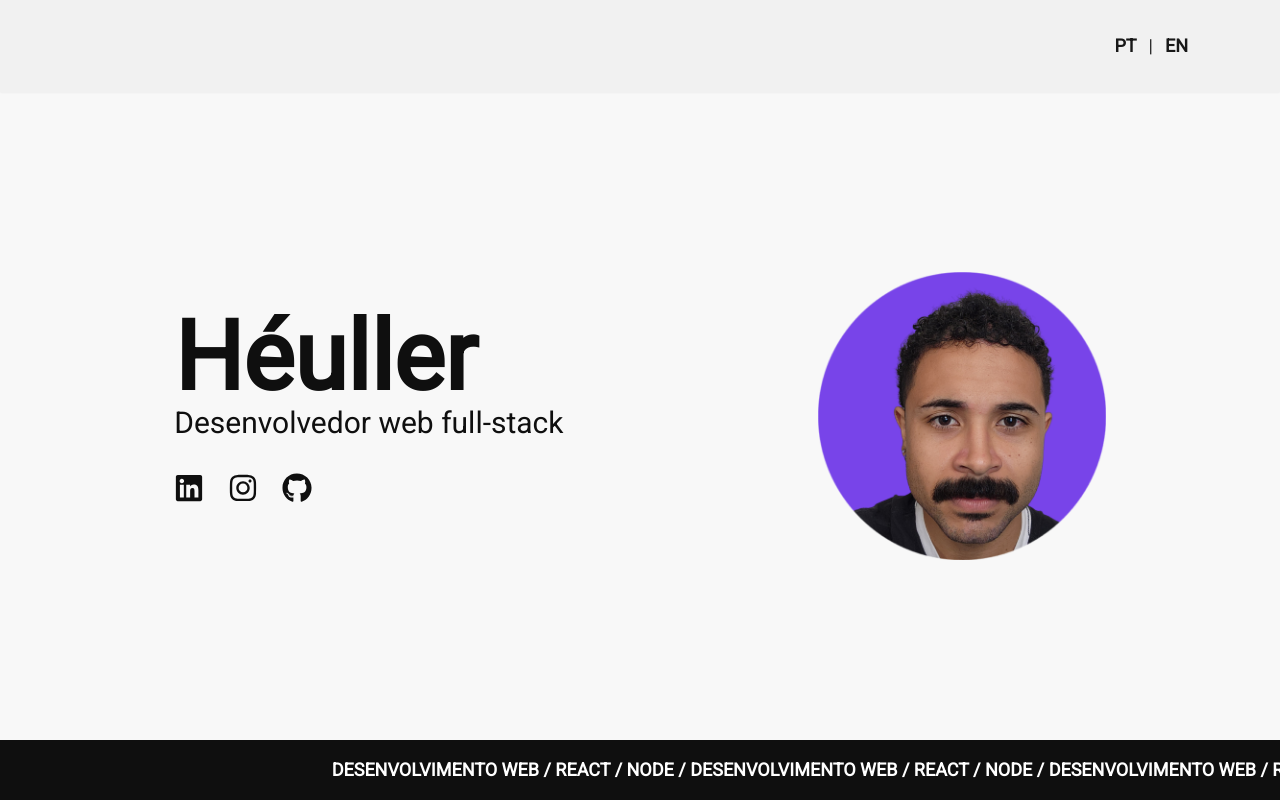
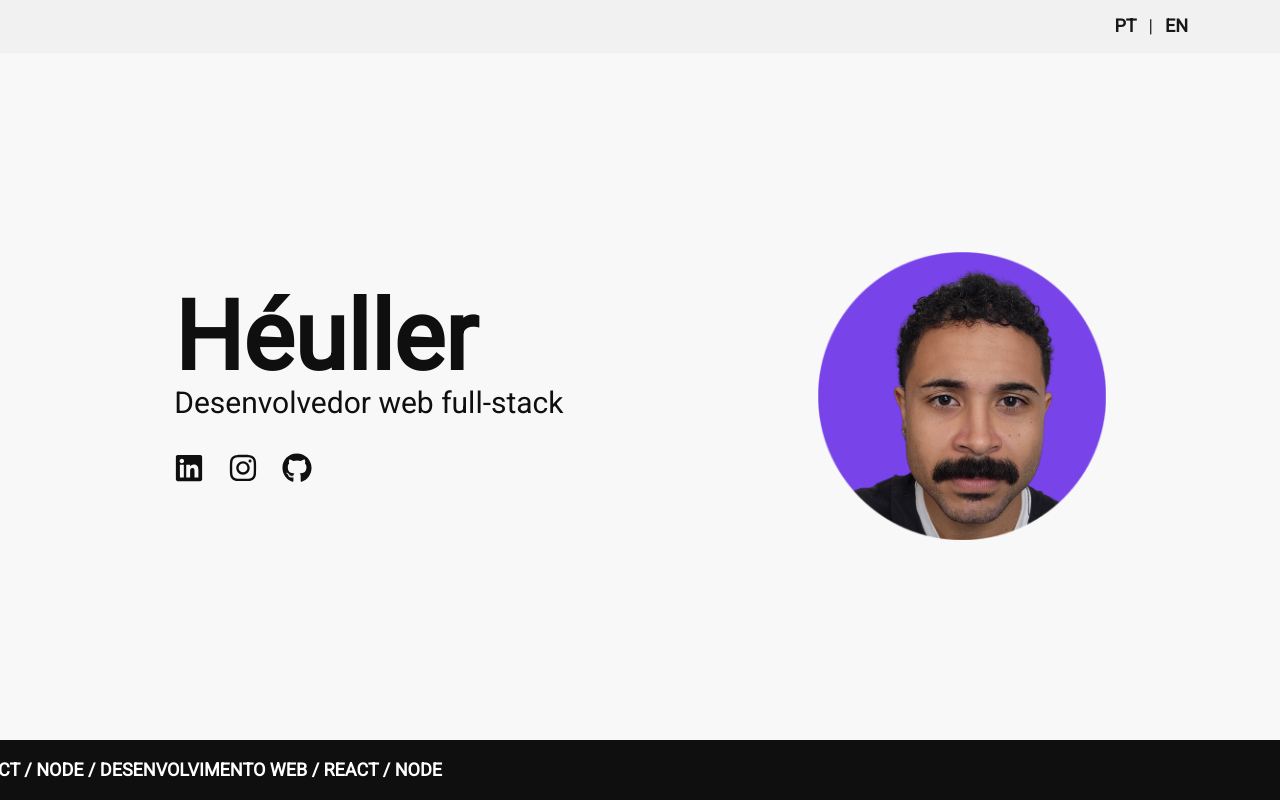
Before and after one commit to heullersuarez/curriculum, a Next.js app: page / in a window 1280 px wide. Shown: the top 800 px of the page. Built offline with nearby package versions, Linux system fonts and the light colour scheme.

Commit message:
starting  about me

```diff
--- a/src/app/components/AboutMe.js
+++ b/src/app/components/AboutMe.js
@@ -6,9 +6,7 @@ export default function AboutMe() {
     return (
         <section className="h-1/2 bg-primary flex items-center justify-center">
           <motion.div
-            className="h-52 w-52 bg-white"
-            initial={{ opacity: 0 }}
-            animate={{ opacity: 1 }}/>
+            className="h-52 w-52 bg-white"/>
         </section>
     );
 }
--- a/src/app/components/HeaderBottomBar.js
+++ b/src/app/components/HeaderBottomBar.js
@@ -1,7 +1,7 @@
 "use client";
 
-import '@/app/styles/headerBottomBar.css';
 import { useEffect, useRef, useState } from 'react';
+import { motion } from "framer-motion";
 
 export default function HeaderBar() {
 
@@ -32,14 +32,15 @@ export default function HeaderBar() {
 
     return (
         <div className="bg-dark text-white overflow-hidden flex" ref={divRef}>
-            <p className="scroll-animation py-4 text-sm  md:text-lg uppercase font-semibold text-center whitespace-nowrap">
-                <span ref={textRef} className={textWidth ? "text-white": "text-black"}>
-                    {dynamicText}
-                </span>
-                <span ref={textRef} className={textWidth ? "text-white": "text-black"}>
-                    {dynamicText.slice(0,-1)}
-                </span>
-            </p>
+             <motion.div
+                animate={{ x: ['100vw', '10vw', '-100vw'] }}
+                transition={{ ease: "backOut", duration: 10, repeat: Infinity }}>
+                <p className="py-4 text-sm  md:text-lg uppercase font-semibold text-end whitespace-nowrap  w-full">
+                    <span ref={textRef} className={textWidth ? "text-white": "text-black"}>
+                        {dynamicText.slice(0,-1)}
+                    </span>
+                </p>
+            </motion.div>
         </div>
     )
 }
--- a/src/app/components/HeaderLanguageBar.js
+++ b/src/app/components/HeaderLanguageBar.js
@@ -1,6 +1,6 @@
 export default function () {
     return(
-        <div className="bg-light opacity-90 shadow-sm flex justify-end items-center md:px-20 py-3 md:py-8 text-lg">
+        <div className="bg-light opacity-90 shadow-sm flex justify-end items-center md:px-20 py-3 text-lg">
           <button className="btn-language">PT</button> | <button className="btn-language">EN</button>
         </div>
     )
--- a/src/app/components/StartInfo.js
+++ b/src/app/components/StartInfo.js
@@ -15,10 +15,25 @@ export default function StartInfo(){
                 <div className="pt-5">
                     <p className="text-6xl md:text-8xl font-bold">Héuller</p>
                     <p className="text-xl md:text-3xl font-extralight">Desenvolvedor web full-stack</p>
-                    <div className="pt-8 flex gap-6 social-icons">
-                        <a href=""><FaLinkedin size={30}/></a>
-                        <a href=""><FaInstagram size={30}/></a>
-                        <a href=""><FaGithub size={30}/></a>
+                    <div className="pt-8 flex gap-6">
+                        <motion.a
+                            whileHover={{ scale: 1.2 }}
+                            onHoverStart={e => {}}
+                            onHoverEnd={e => {}}>
+                                <FaLinkedin size={30}/>
+                        </motion.a>
+                        <motion.a
+                            whileHover={{ scale: 1.2 }}
+                            onHoverStart={e => {}}
+                            onHoverEnd={e => {}}>
+                                <FaInstagram size={30}/>
+                        </motion.a>
+                        <motion.a
+                            whileHover={{ scale: 1.2 }}
+                            onHoverStart={e => {}}
+                            onHoverEnd={e => {}}>
+                                <FaGithub size={30}/>
+                        </motion.a>
                     </div>
                 </div>
                 </motion.div>
--- a/src/app/page.js
+++ b/src/app/page.js
@@ -1,10 +1,6 @@
 import BottomBar from "./components/HeaderBottomBar";
 import LanguageBar from "./components/HeaderLanguageBar";
-
-import '@/app/styles/headerSocialIcons.css';
 import AboutMe from "./components/AboutMe";
-
-
 import StartInfo from "./components/StartInfo";
 
 
--- a/src/app/styles/headerBottomBar.css
+++ /dev/null
@@ -1,30 +0,0 @@
-.scroll-animation {
-    animation: scroll-news 32s ease-out infinite;
-}
-
-@keyframes scroll-news {
-
-    from {
-        transform: translateX(60%);
-    }
-    to {
-        transform: translateX(-100%);
-    }
-}
-
-
-@media (max-width: 768px) {
-    .scroll-animation {
-        animation: scroll-news 12s ease-out infinite;
-    }
-
-    @keyframes scroll-news {
-
-        from {
-            transform: translateX(100%);
-        }
-        to {
-            transform: translateX(-100%);
-        }
-    }
-}
--- a/src/app/styles/headerSocialIcons.css
+++ /dev/null
@@ -1,4 +0,0 @@
-.social-icons a :hover {
-    transform: translateY(-0.5rem);
-    transition-duration: 0.5s;
-}
```
